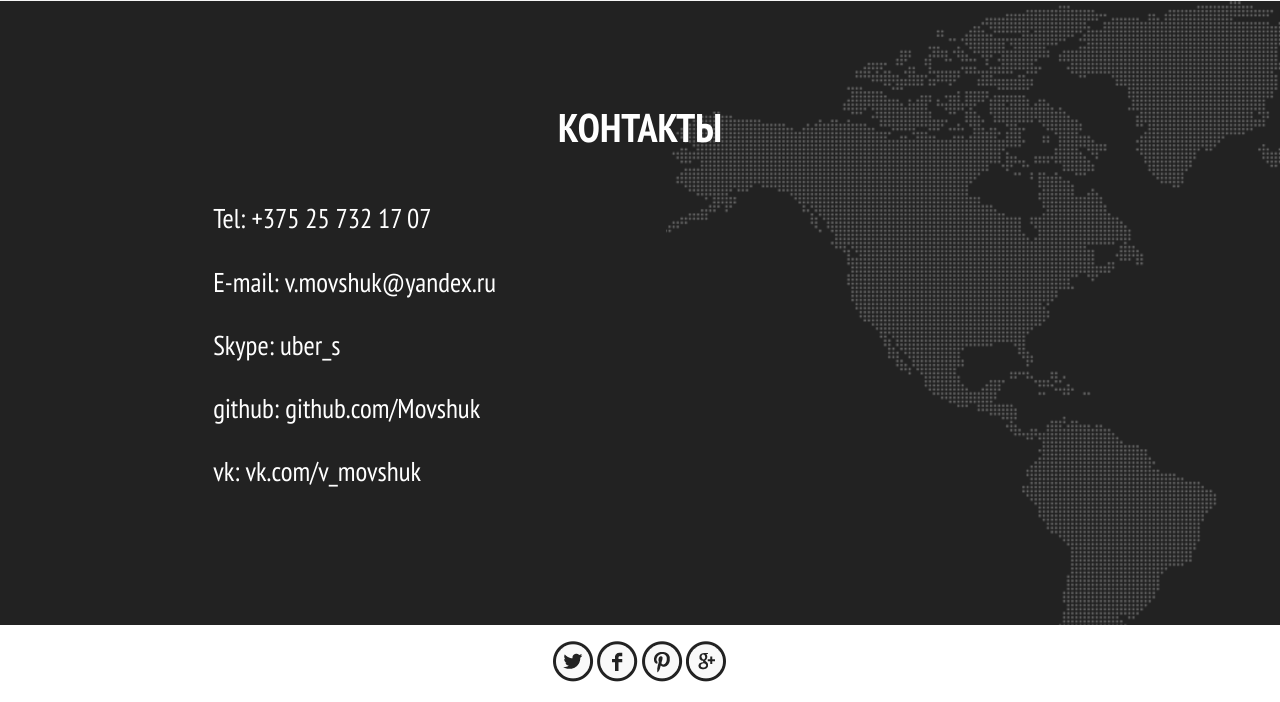
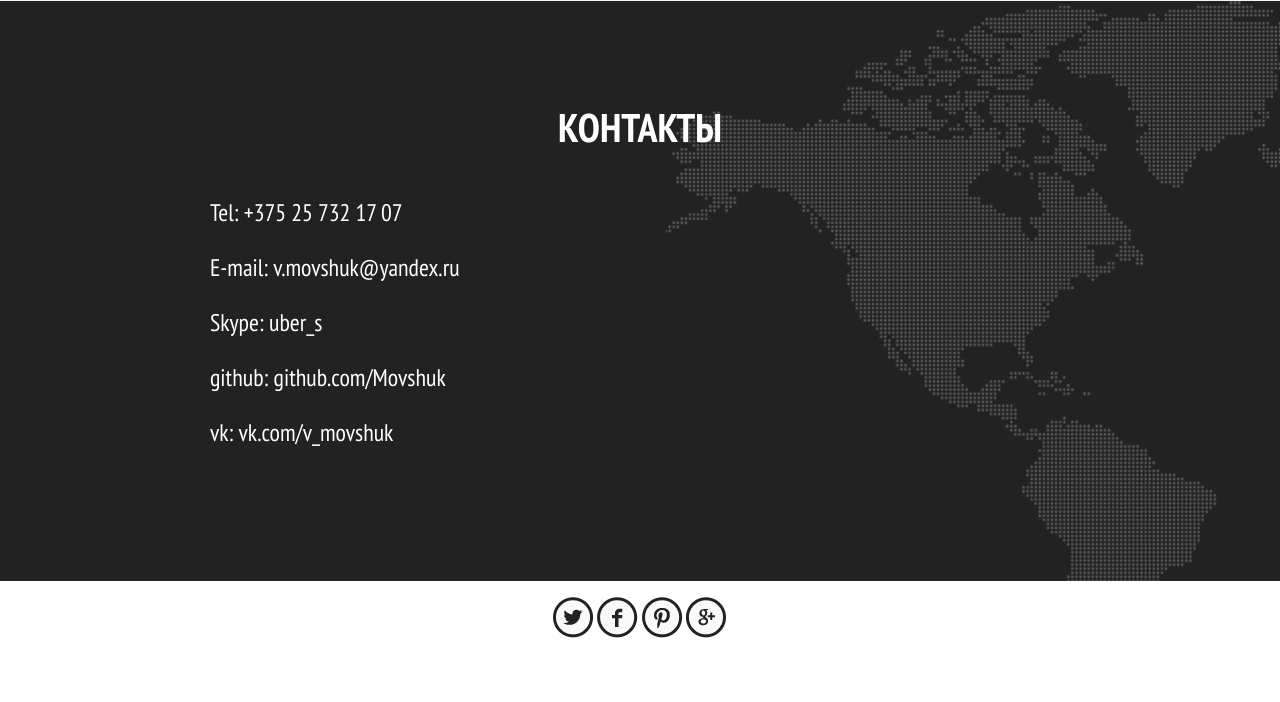
Before and after one commit to Movshuk/movshuk.github.io, a PHP site: page / in a window 1280 px wide. Shown: the part 1581-2283 px from the top of the page. After the commit the page ends 2219 px from the top, so only its background shows below. Run offline with PHP 8.4, Linux system fonts and the light colour scheme.

Commit message:
Update style.css

```diff
--- a/css/style.css
+++ b/css/style.css
@@ -77,7 +77,7 @@ h2 {
 }
 
 .text {
-    font: 1.7em 'PT Sans Narrow', sans-serif;
+    font: 1.5em 'PT Sans Narrow', sans-serif;
     color: #fff;
     margin: 1em;
 }
```
